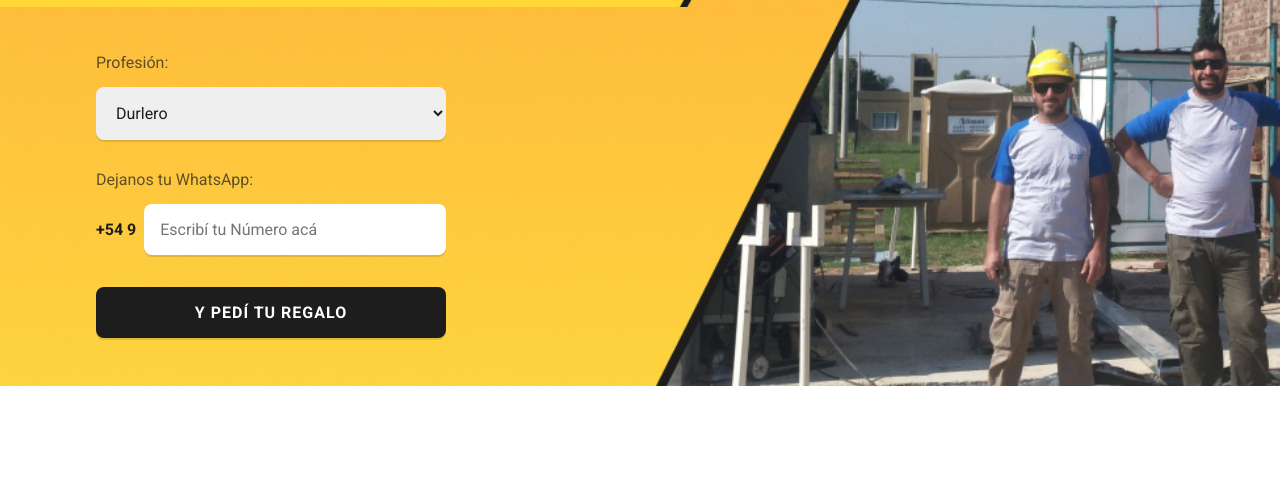
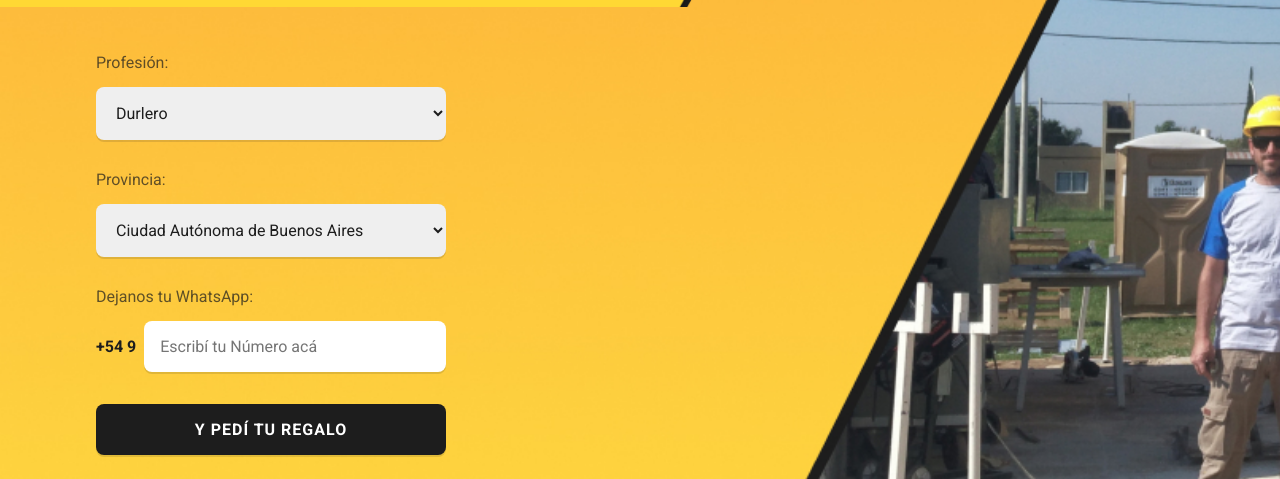
Before and after one commit to Isolant/landing-mes-del-durlero, a website: page index.html in a window 1280 px wide. Shown: the part 272-751 px from the top of the page. Drawn offline with Linux system fonts and the light colour scheme.

Commit message:
Added provincia field

```diff
--- a/index.html
+++ b/index.html
@@ -90,11 +90,40 @@
       <form action="" class="wrapper" name="google-sheet">
         <div class="input-group">
           <label for="profesion">Profesi&oacute;n:</label>
-          <select name="profesion">
+          <select name="profesion" required>
             <option value="Durlero">Durlero</option>
             <option value="Constructor">Constructor</option>
             <option value="Arquitecto">Arquitecto</option>
             <option value="Otro">Otro</option>
+          </select>
+        </div>
+        <div class="input-group">
+          <label for="provincia">Provincia:</label>
+          <select name="provincia" required>
+            <option value="Ciudad Autonoma de Buenos Aires">Ciudad Autónoma de Buenos Aires</option>
+            <option value="Provincia de Buenos Aires">Provincia de Buenos Aires</option>
+            <option value="Catamarca">Catamarca</option>
+            <option value="Cordoba">Córdoba</option>
+            <option value="Corrientes">Corrientes</option>
+            <option value="Chaco">Chaco</option>
+            <option value="Chubut">Chubut</option>
+            <option value="Entre Rios">Entre Ríos</option>
+            <option value="Formosa">Formosa</option>
+            <option value="Jujuy">Jujuy</option>
+            <option value="La Pampa">La Pampa</option>
+            <option value="La Rioja">La Rioja</option>
+            <option value="Mendoza">Mendoza</option>
+            <option value="Misiones">Misiones</option>
+            <option value="Neuquen">Neuquén</option>
+            <option value="Rio Negro">Río Negro</option>
+            <option value="Salta">Salta</option>
+            <option value="San Juan">San Juan</option>
+            <option value="San Luis">San Luis</option>
+            <option value="Santa Cruz">Santa Cruz</option>
+            <option value="Santa Fe">Santa Fe</option>
+            <option value="Santiago del Estero">Santiago del Estero</option>
+            <option value="Tierra del Fuego">Tierra del Fuego</option>
+            <option value="Tucuman">Tucumán</option>
           </select>
         </div>
         <div class="input-group">
```
Also changed, not shown: exito.html (+29 -0 lines).
